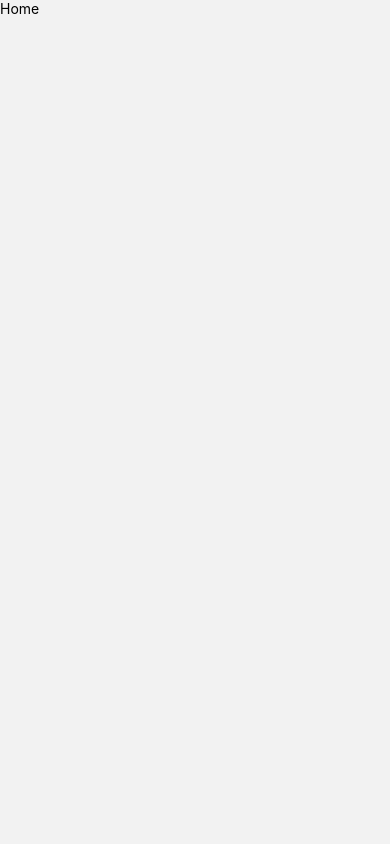
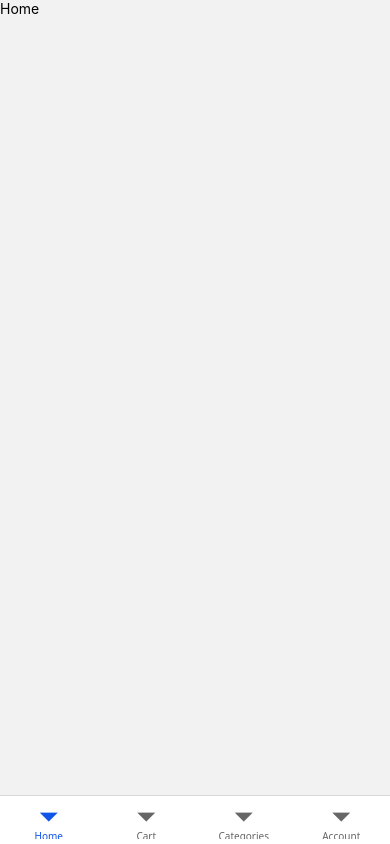
Before and after one commit to Engineerbabu777/kkart-shoppoing-app, a React Native app: screen /MainNavigator in a window 390 px wide. Before the commit this address had no page. Built offline with nearby package versions, Linux system fonts and the light colour scheme.

Commit message:
Basic Tab bar Navigation added

```diff
--- /dev/null
+++ b/src/modules/account/index.tsx
@@ -0,0 +1,12 @@
+import {StyleSheet, Text, View} from 'react-native';
+import React from 'react';
+
+export default function Account() {
+  return (
+    <View>
+      <Text>Account</Text>
+    </View>
+  );
+}
+
+const styles = StyleSheet.create({});
--- /dev/null
+++ b/src/modules/cart/index.tsx
@@ -0,0 +1,12 @@
+import {StyleSheet, Text, View} from 'react-native';
+import React from 'react';
+
+export default function Cart() {
+  return (
+    <View>
+      <Text>Cart</Text>
+    </View>
+  );
+}
+
+const styles = StyleSheet.create({});
--- /dev/null
+++ b/src/modules/categories/index.tsx
@@ -0,0 +1,12 @@
+import {StyleSheet, Text, View} from 'react-native';
+import React from 'react';
+
+export default function Categories() {
+  return (
+    <View>
+      <Text>Categories</Text>
+    </View>
+  );
+}
+
+const styles = StyleSheet.create({});
--- a/src/modules/onboard/index.tsx
+++ b/src/modules/onboard/index.tsx
@@ -6,7 +6,7 @@ import {resetAndNavigate} from '@navigation/NavigationUtil';
 export default function Splash() {
   useEffect(() => {
     const id = setTimeout(() => {
-      resetAndNavigate('Home');
+      resetAndNavigate('MainNavigator');
     }, 2000);
     return () => clearTimeout(id);
   });
--- /dev/null
+++ b/src/navigation/MainNavigator.tsx
@@ -0,0 +1,30 @@
+import {Platform, StyleSheet, Text, View} from 'react-native';
+import React from 'react';
+import {createBottomTabNavigator} from '@react-navigation/bottom-tabs';
+import {Colors} from '@utils/Constants';
+import Home from '@modules/home';
+import Cart from '@modules/cart';
+import Categories from '@modules/categories';
+import Account from '@modules/account';
+
+const Tab = createBottomTabNavigator();
+export default function MainNavigator() {
+  return (
+    <Tab.Navigator
+      screenOptions={{
+        headerShown: false,
+        tabBarHideOnKeyboard: true,
+        tabBarActiveTintColor: Colors.active,
+        tabBarInactiveTintColor: Colors.inactive,
+        tabBarStyle: {paddingTop: Platform.OS === 'ios' ? 10 : 0},
+        lazy: true,
+      }}>
+      <Tab.Screen name="Home" component={Home} />
+      <Tab.Screen name="Cart" component={Cart} />
+      <Tab.Screen name="Categories" component={Categories} />
+      <Tab.Screen name="Account" component={Account} />
+    </Tab.Navigator>
+  );
+}
+
+const styles = StyleSheet.create({});
--- a/src/navigation/Navigation.tsx
+++ b/src/navigation/Navigation.tsx
@@ -6,6 +6,7 @@ import {createNativeStackNavigator} from '@react-navigation/native-stack';
 import Splash from '@modules/onboard';
 import Home from '@modules/home';
 import { navigationRef } from './NavigationUtil';
+import MainNavigator from './MainNavigator';
 
 const Stack = createNativeStackNavigator();
 
@@ -18,7 +19,7 @@ export default function Navigation() {
         }}
         initialRouteName="Splash">
         <Stack.Screen name="Splash" component={Splash} />
-        <Stack.Screen name="Home" component={Home} />
+        <Stack.Screen name="MainNavigator" component={MainNavigator} />
       </Stack.Navigator>
     </NavigationContainer>
   );
```
